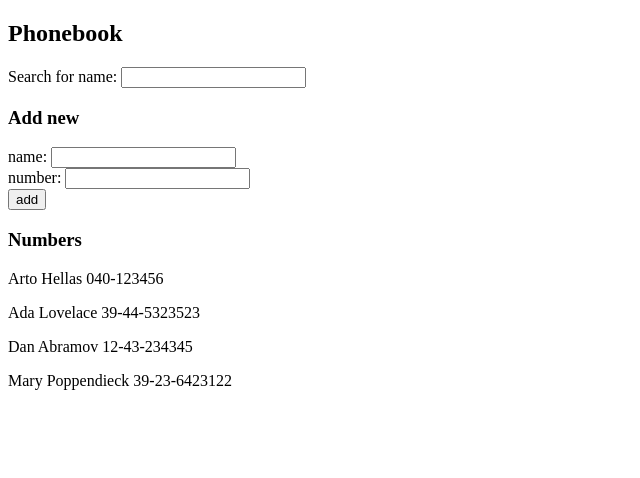
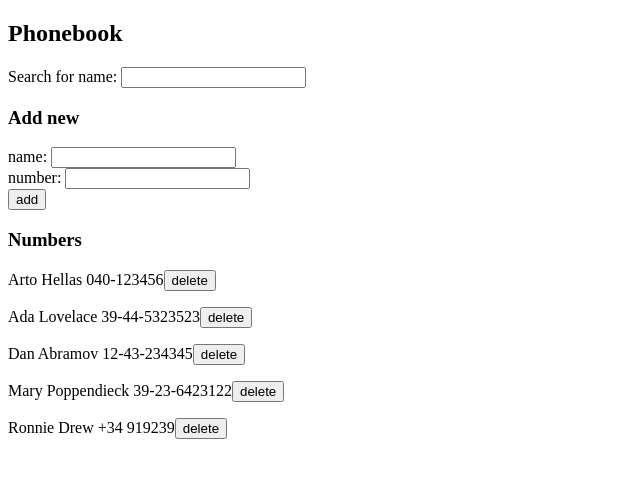
Before and after one commit to LuigiPizzaria/UniversityOfHelsinki, a React (Vite) app in the folder part2/phonebook/: page / in a window 1280 px wide. Shown: the top 478 px of the page, without its empty margins (0-640 px from the left). Built offline with nearby package versions, Linux system fonts and the light colour scheme; data requests are answered from the project's data file.

Commit message:
exercise 2.15

```diff
--- a/part2/phonebook/db.json
+++ b/part2/phonebook/db.json
@@ -1,24 +1,29 @@
 {
-  "persons":[
+  "persons": [
     {
       "name": "Arto Hellas",
       "number": "040-123456",
-      "id": "1"
+      "id": 1
     },
     {
       "name": "Ada Lovelace",
       "number": "39-44-5323523",
-      "id": "2"
+      "id": 2
     },
     {
       "name": "Dan Abramov",
       "number": "12-43-234345",
-      "id": "3"
+      "id": 3
     },
     {
       "name": "Mary Poppendieck",
       "number": "39-23-6423122",
-      "id": "4"
+      "id": 4
+    },
+    {
+      "name": "Ronnie Drew",
+      "number": "+34 919239",
+      "id": 5
     }
   ]
 }
--- a/part2/phonebook/package.json
+++ b/part2/phonebook/package.json
@@ -12,6 +12,7 @@
   },
   "dependencies": {
     "axios": "^1.11.0",
+    "json-server": "^0.17.0",
     "react": "^19.0.0",
     "react-dom": "^19.0.0"
   },
@@ -24,7 +25,6 @@
     "eslint-plugin-react-hooks": "^5.1.0",
     "eslint-plugin-react-refresh": "^0.4.19",
     "globals": "^15.15.0",
-    "json-server": "^1.0.0-beta.3",
     "vite": "^6.2.0"
   }
 }
--- a/part2/phonebook/src/App.jsx
+++ b/part2/phonebook/src/App.jsx
@@ -3,6 +3,7 @@ import axios from 'axios'
 import Filter from './components/Filter'
 import PersonForm from './components/PersonForm'
 import Persons from './components/Persons'
+import personService from './services/persons'
 
 
 
@@ -11,13 +12,12 @@ const App = () => {
 
   //fill from json-server
   useEffect(() => {
-    axios
-      .get('http://localhost:3001/persons')
-      .then(response => {
-        console.log('promise fulfilled')
-        console.log(response.data)
-        setPersons(response.data)
-      })
+    personService
+    .getAll()
+    .then(initialPersons => {
+      console.log(initialPersons)
+      setPersons(initialPersons)
+    })
   },[])
 
   //meant for controlling the input field for a new name
@@ -35,24 +35,58 @@ const App = () => {
 
     const phonebookObject = {
       name: newName,
-      number: newNumber,
-      id: persons[persons.length-1]?.id +1 || 0
+      number: newNumber
     }
 
     if(newName === '' || newNumber === '') {
       return alert('Name or number cannot be empty')
     }
 
-    //multiple people can share a phone number if they share a household so only check for duplicate names
+    //instead of adding duplicate names, update with new number
     if(persons.some(person => person.name === newName)) {
+      const confirm = window.confirm(`${newName} is already added to phonebook, replace the old number with a new one?`)
+      if(!confirm) {
+        setNewName('')
+        setNewNumber('')
+        return
+      }
+
+      const personToUpdate = persons.find(person => person.name === newName)
+      personService
+      .update(personToUpdate.id,phonebookObject)
+      .then(returnedPerson => {
+        setPersons(persons.map(person => person.id !== personToUpdate.id ? person : returnedPerson))
+        setNewName('')
+        setNewNumber('')
+      })
+      .catch(error => {
+        alert(`Information of ${newName} has already been removed from server`)
+        setPersons(persons.filter(person => person.id !== personToUpdate.id))
+      })
+      return
+    }
+
+    personService
+    .create(phonebookObject)
+    .then(returnedPerson => {
+      setPersons(persons.concat(returnedPerson))
       setNewName('')
       setNewNumber('')
-      return alert(`${newName} is already added to phonebook`)
+    })
+  }
+
+  const deletePerson = (id,name) => {
+    console.log('delete', id)
+
+    if(!window.confirm(`Delete ${name} ?`)){
+      return
     }
 
-    setPersons(persons.concat(phonebookObject))
-    setNewName('')
-    setNewNumber('')
+    personService
+    .deletePerson(id)
+    .then(() => {
+      setPersons(persons.filter(person => person.id !== id))
+    })
   }
 
   //convert the serach term and the names to lowercase for case-insensitive search
@@ -68,7 +102,7 @@ const App = () => {
       <h3>Add new</h3>
       <PersonForm newName={newName} handleNameChange={handleNameChange} newNumber={newNumber} handleNumberChange={handleNumberChange} addPhonebookEntry={addPhonebookEntry}/>
       <h3>Numbers</h3>
-      <Persons persons={filteredPersons}/>
+      <Persons persons={filteredPersons} handleDelete={deletePerson}/>
     </div>
   )
 }
--- a/part2/phonebook/src/components/Persons.jsx
+++ b/part2/phonebook/src/components/Persons.jsx
@@ -1,11 +1,14 @@
-const Persons = ({persons}) =>{
+const Persons = ({persons,handleDelete}) =>{
   return (
     <div>
         {persons.length === 0 ? (
           <p>No entries found</p>
         ) : (persons.map(person =>
-          <p key={person.id}>
+          <p
+            key={person.id}>
             {person.name} {person.number}
+            <button onClick={() => handleDelete(person.id,person.name)}
+            >delete</button>
           </p>
         ))}
       </div>
--- /dev/null
+++ b/part2/phonebook/src/services/persons.js
@@ -0,0 +1,28 @@
+import axios from 'axios'
+const baseUrl = 'http://localhost:3001/persons'
+
+const getAll = () => {
+    const request = axios.get(baseUrl)
+    return request.then(response => response.data)
+}
+
+const create = newObject => {
+  const request = axios.post(baseUrl, newObject)
+  return request.then(response => response.data)
+}
+
+const deletePerson = id => {
+    return axios.delete(`${baseUrl}/${id}`)
+}
+
+const update = (id, newObject) => {
+  const request = axios.put(`${baseUrl}/${id}`, newObject)
+  return request.then(response => response.data)
+}
+
+export default {
+  getAll,
+  create,
+  deletePerson,
+  update
+}
```
Also changed, not shown: 1 other file (tests, documents, lock files or other folders).
